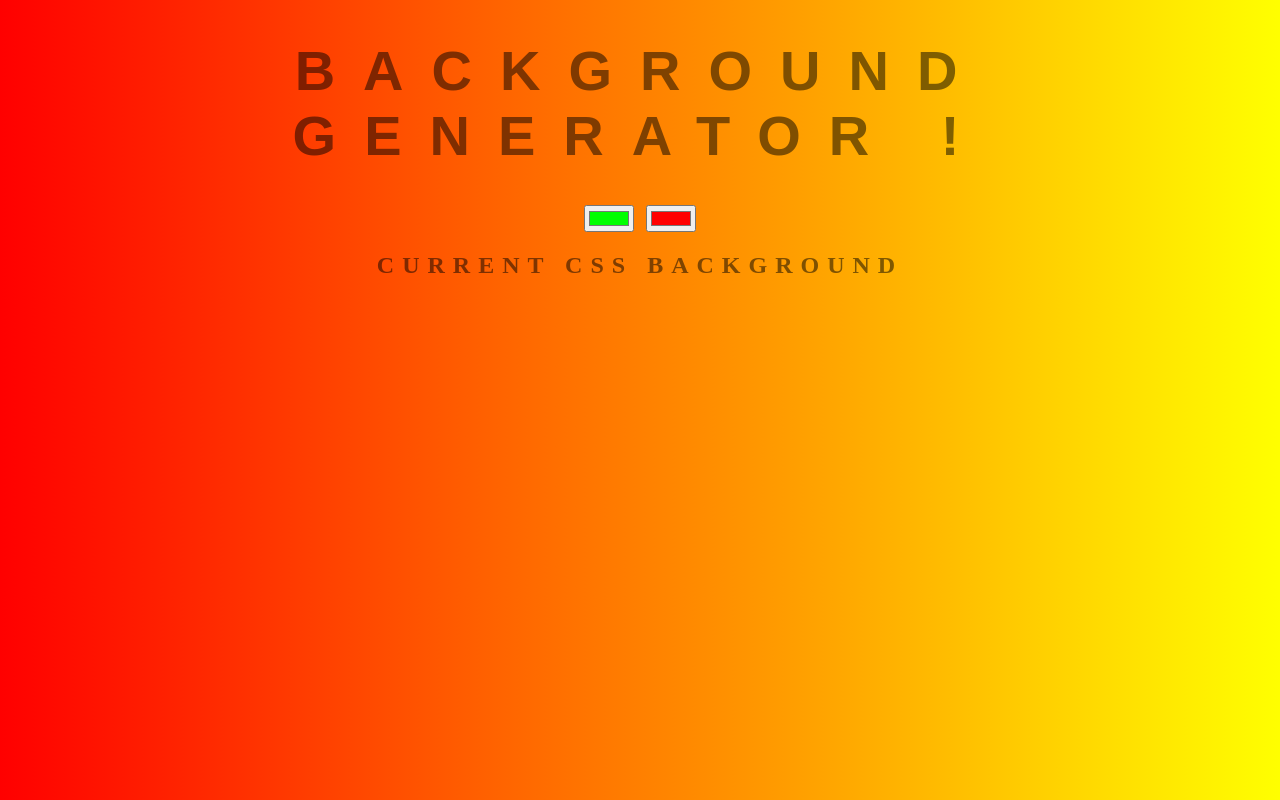
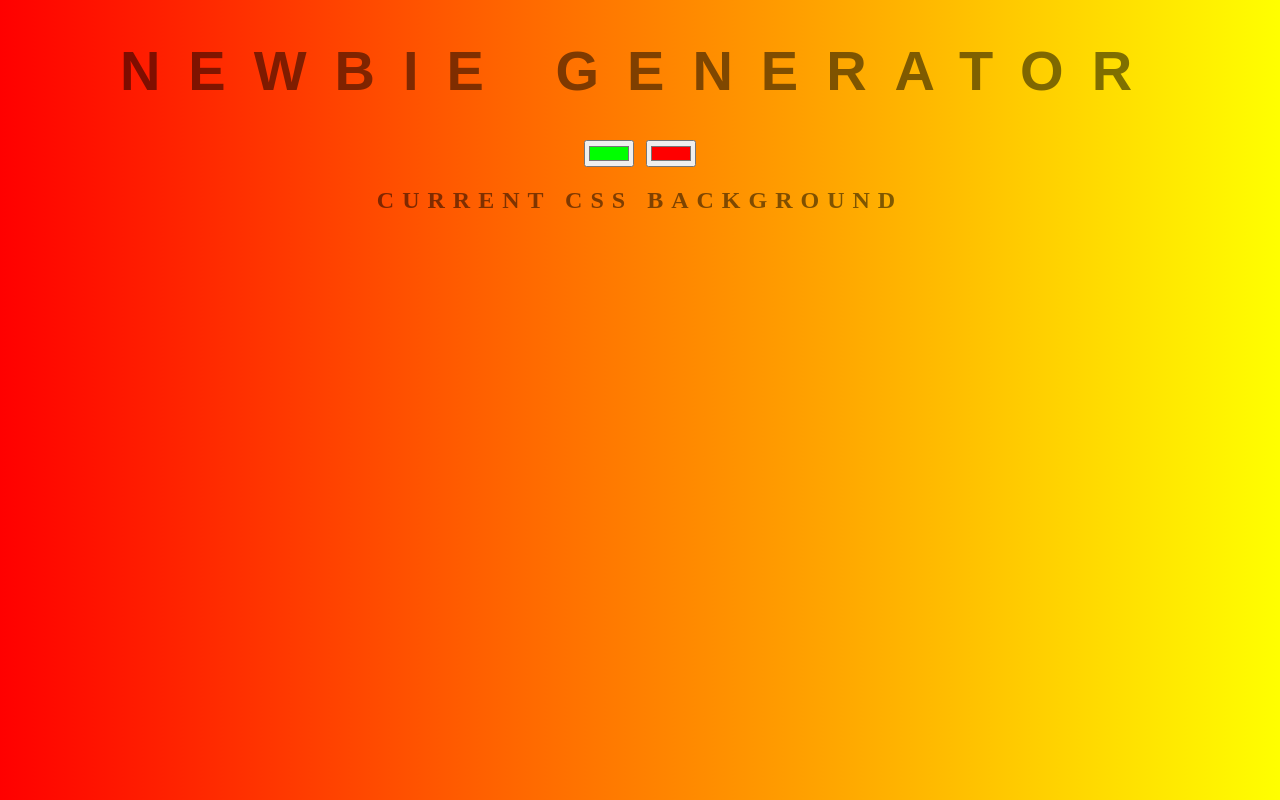
Before and after one commit to iascin/backgroundgenerator, a plain HTML site: page index.html in a window 1280 px wide. Drawn offline with Linux system fonts and the light colour scheme.

Commit message:
new h1 guys

```diff
--- a/index.html
+++ b/index.html
@@ -8,7 +8,7 @@
     <link   rel="stylesheet" href="style.css" type="text/css">
 </head>
 <body id="gradient">
-    <h1>Background generator !</h1>
+    <h1> newbie generator </h1>
     <input oninput="colorleft()" class="color1" type="color" name="color1" value="#00ff00">
     <input oninput="colorright()" class="color2" type="color" name="color2" value="#ff0000">
     <h2>Current css background</h2>
```
